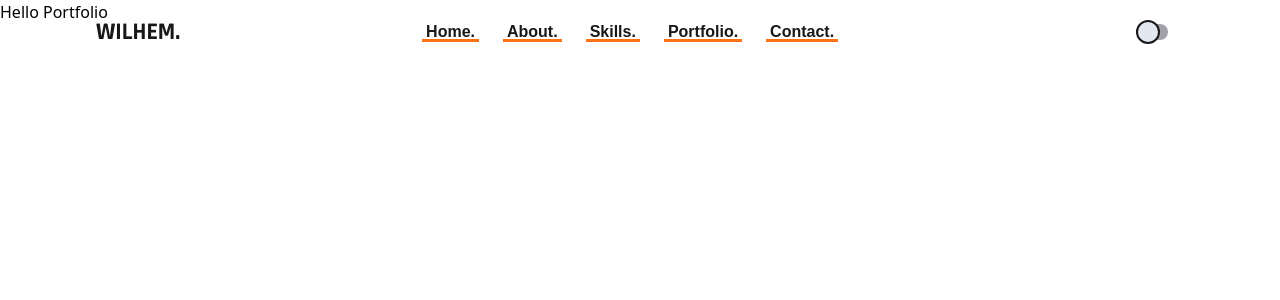
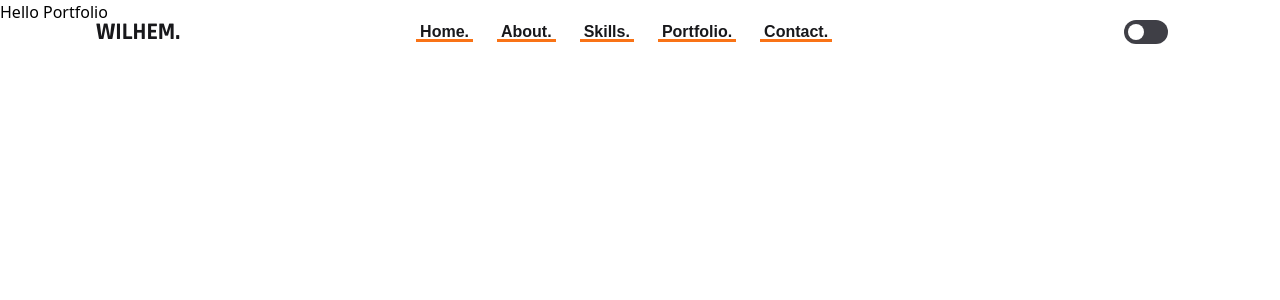
Before and after one commit to lwilhem/portfolio-2022, a Vue app: page /portfolio in a window 1280 px wide. Shown: the top 300 px of the page. Built offline with nearby package versions, Linux system fonts and the light colour scheme; some icons are missing; the HTML template or start-up script is replaced by a standard one; a web font is replaced by a local one.

Commit message:
Added Headless UI

```diff
--- a/package.json
+++ b/package.json
@@ -8,6 +8,7 @@
     "lint": "eslint . --ext .vue,.js,.jsx,.cjs,.mjs --fix --ignore-path .gitignore"
   },
   "dependencies": {
+    "@headlessui/vue": "^1.5.0",
     "vue": "^3.2.31",
     "vue-glitched-writer": "^1.1.7",
     "vue-router": "^4.0.12"
--- a/src/components/utilities/dark-theme-switch.vue
+++ b/src/components/utilities/dark-theme-switch.vue
@@ -1,22 +1,25 @@
 <script setup>
+  import { Switch } from "@headlessui/vue";
   import { Icon } from "@iconify/vue";
   import { ref } from "vue";
 
-  const checked = ref(true);
+  const enabled = ref(false);
 </script>
 
 <template>
   <div class="flex items-center justify-center align-middle">
     <Icon icon="heroicons-solid:sun" class="w-8 h-8 text-yellow-500 mx-3" />
-    <input type="checkbox" id="switch-mode" v-model="checked" class="hidden" />
-    <label
-      for="switch-mode"
-      class="flex items-center bg-zinc-400 cursor-pointer h-4 w-8 rounded-xl relative"
+    <Switch
+      v-model="enabled"
+      :class="enabled ? 'bg-zinc-900' : 'bg-zinc-700'"
+      class="relative inline-flex items-center h-6 rounded-full w-11"
     >
-      <div
-        class="absolute bg-slate-200 rounded-full w-6 h-6 border-zinc-900 border-2"
-      ></div>
-    </label>
+      <span class="sr-only">Enable notifications</span>
+      <span
+        :class="enabled ? 'translate-x-6' : 'translate-x-1'"
+        class="inline-block w-4 h-4 transform bg-white rounded-full"
+      />
+    </Switch>
     <Icon icon="bi:moon-fill" class="w-6 h-6 text-zinc-900 mx-3" />
   </div>
 </template>
```
Also changed, not shown: 1 other file (tests, documents, lock files or other folders).
